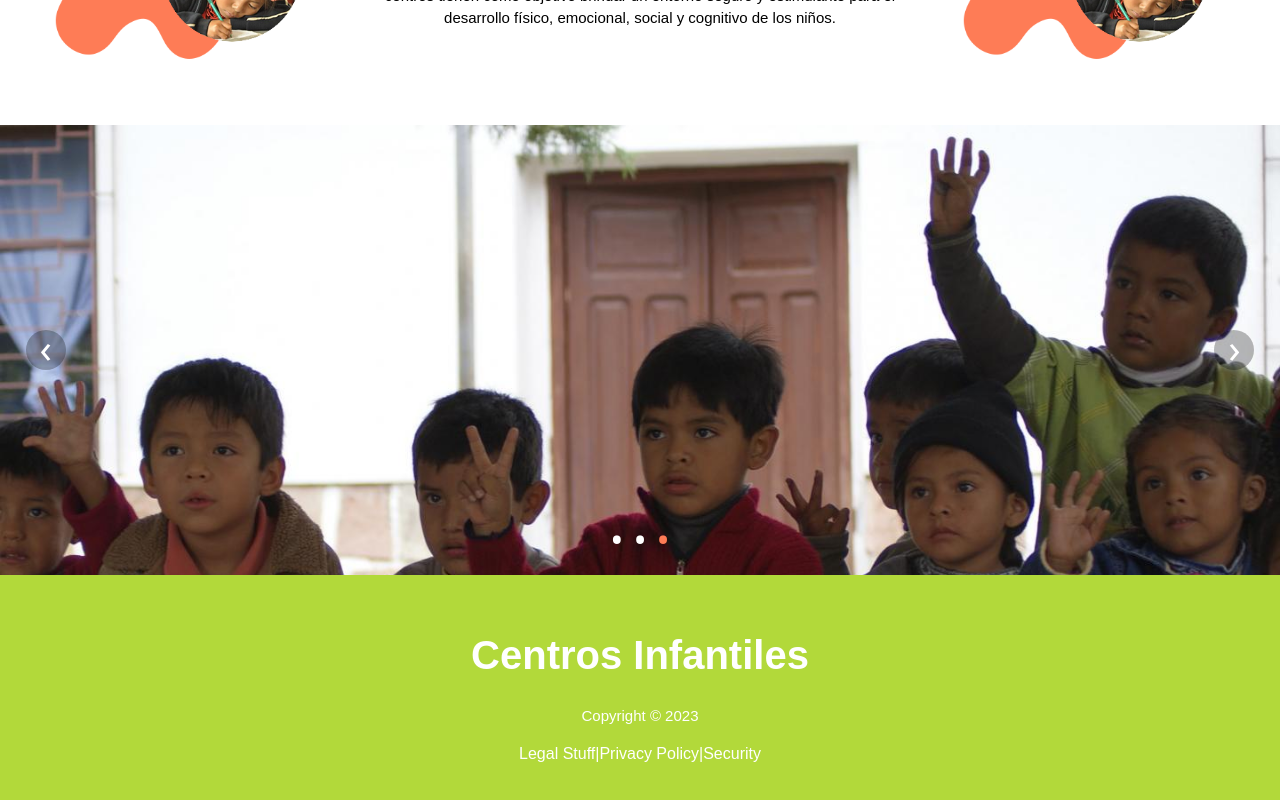
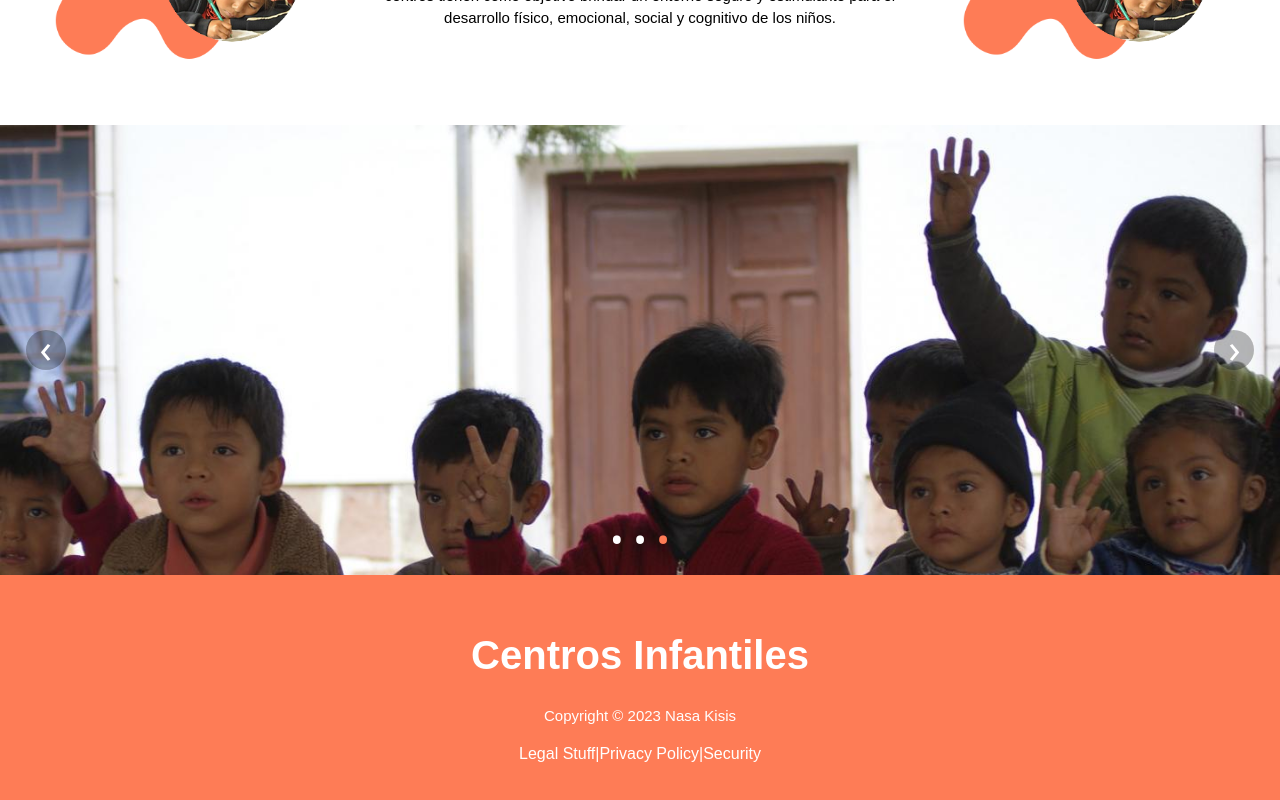
Before and after one commit to Defensoria-CBBA/CI_Web, a Next.js app in the folder centros_i_web/: page / in a window 1280 px wide. Shown: the part 1101-1901 px from the top of the page. Built offline with nearby package versions, Linux system fonts and the light colour scheme.

Commit message:
Small Changes

```diff
--- a/centros_i_web/src/components/layout.tsx
+++ b/centros_i_web/src/components/layout.tsx
@@ -37,7 +37,7 @@ function NavBar() {
               <div className="dv">
                 <li className="navLinks flex flex-row">
                   <img src="/images/person.png" className="icon"></img>
-                  <a href="#">Soy Funcionario/a</a>
+                  <a href="/login">Soy Funcionario/a</a>
                 </li>
               </div>
             </ul>
--- a/centros_i_web/src/pages/index.tsx
+++ b/centros_i_web/src/pages/index.tsx
@@ -119,7 +119,7 @@ export default function Home() {
         </div>
 
         <div className="copyrightContainer">
-          Copyright &copy; 2023
+          Copyright &copy; 2023 Nasa Kisis
         </div>
 
         <div className="footerLinks">
--- a/centros_i_web/src/styles/globals.css
+++ b/centros_i_web/src/styles/globals.css
@@ -339,7 +339,7 @@ body {
 .footer{
   width: 100%;
   height: auto;
-  background-color: #B2D93A;
+  background-color: #FE7C56;
   flex-direction: row;
   align-items: center;
   justify-content: center;
```
